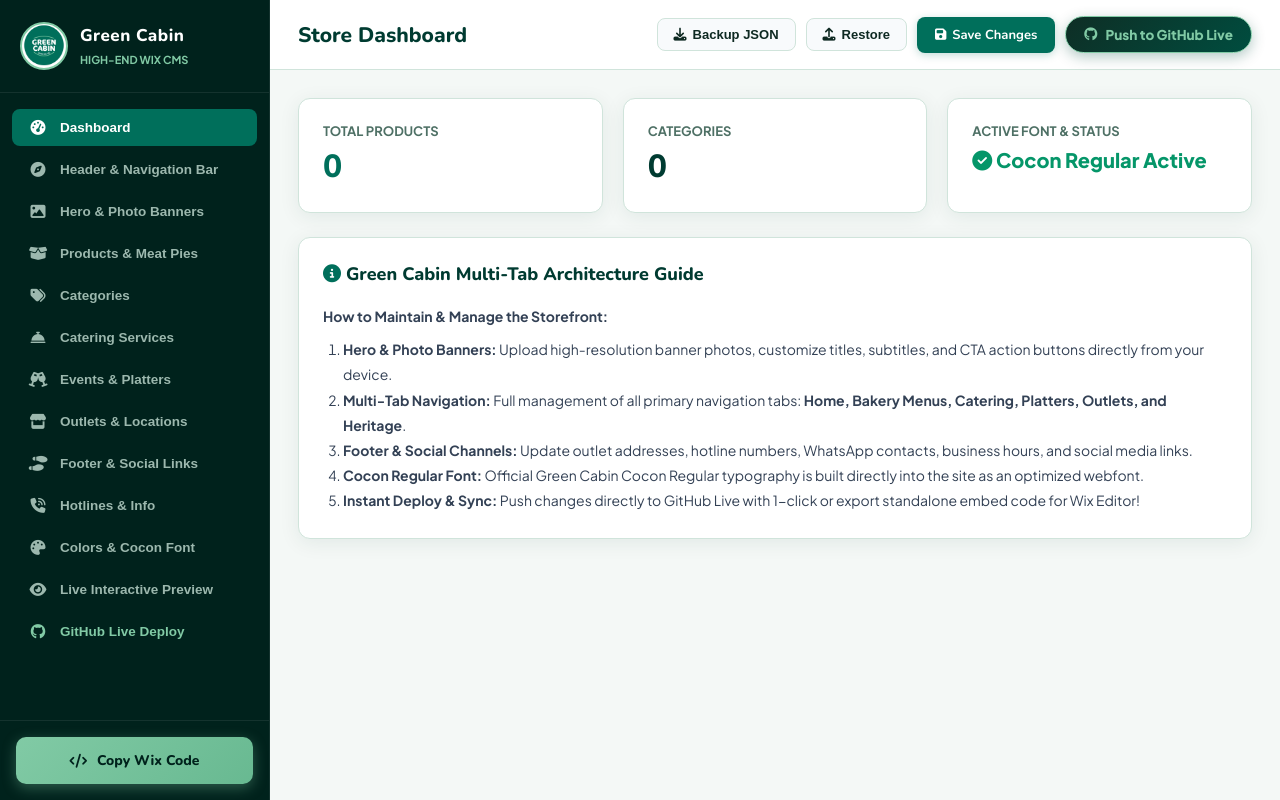
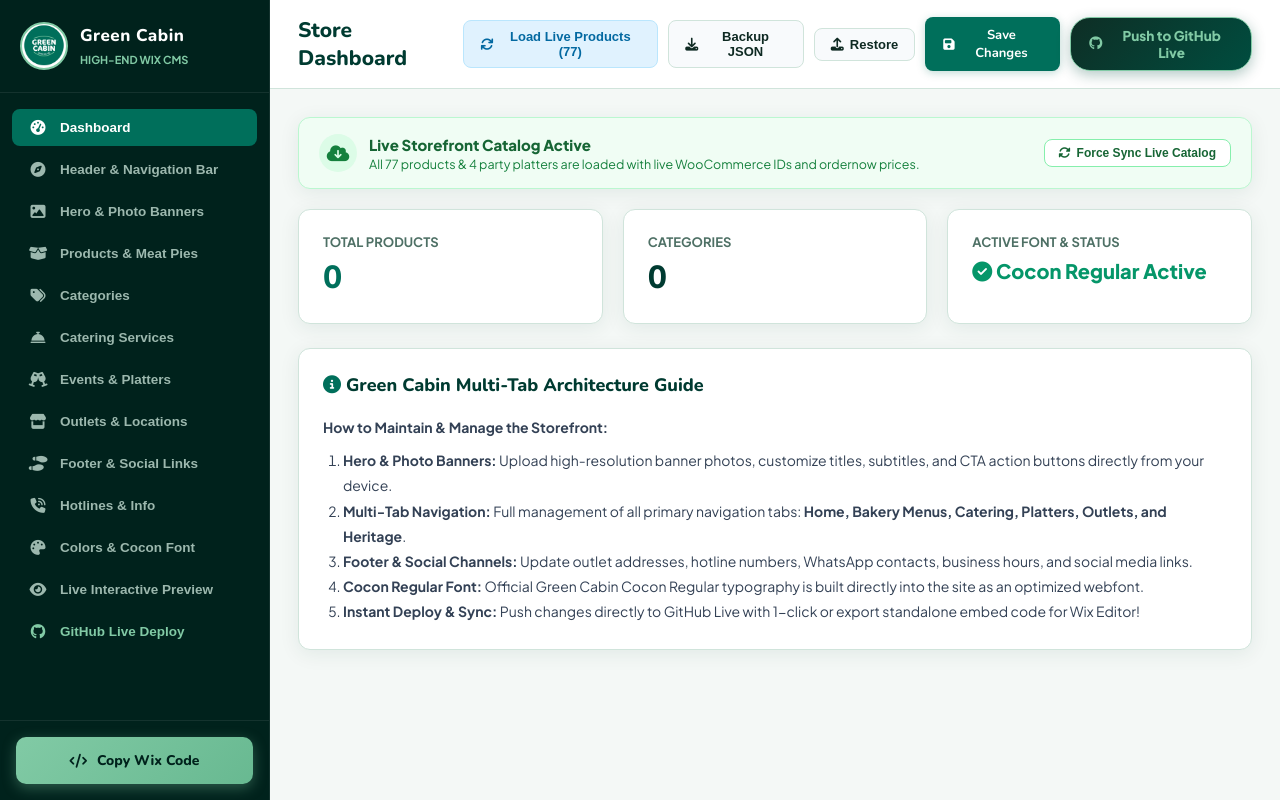
Before and after one commit to harshasenevirathne2000/greencabin, a plain HTML site: page admin.html in a window 1280 px wide. Drawn offline with nearby package versions, Linux system fonts and the light colour scheme; a web font is replaced by a local one.

Commit message:
Live Demo Storefront Preview for Green Cabin

```diff
--- a/admin.html
+++ b/admin.html
@@ -3,6 +3,9 @@
 <head>
   <meta charset="UTF-8">
   <meta name="viewport" content="width=device-width, initial-scale=1.0">
+  <meta http-equiv="Cache-Control" content="no-cache, no-store, must-revalidate">
+  <meta http-equiv="Pragma" content="no-cache">
+  <meta http-equiv="Expires" content="0">
   <link rel="icon" type="image/png" href="logo.png">
   <title>Green Cabin | High-End Store Manager & Wix CMS</title>
   <link rel="preconnect" href="https://fonts.googleapis.com">
@@ -587,6 +590,9 @@
     <header class="top-header">
       <h1 id="tab-title">Store Dashboard</h1>
       <div class="header-actions">
+        <button class="btn-secondary" onclick="forceSyncFromLiveSite(false)" title="Pull and load all 77 products from live site" style="background:#e0f2fe; color:#0369a1; border-color:#bae6fd; font-weight:700;">
+          <i class="fa-solid fa-arrows-rotate"></i> Load Live Products (77)
+        </button>
         <button class="btn-secondary" onclick="exportDataJSON()"><i class="fa-solid fa-download"></i> Backup JSON</button>
         <button class="btn-secondary" onclick="document.getElementById('import-file').click()"><i class="fa-solid fa-upload"></i> Restore</button>
         <input type="file" id="import-file" style="display:none;" onchange="importDataJSON(event)" accept=".json">
@@ -602,6 +608,24 @@
 
       <!-- ==================== TAB 1: DASHBOARD ==================== -->
       <div id="tab-dashboard" class="tab-content active">
+        <!-- LIVE CATALOG SYNC BANNER -->
+        <div class="card" style="margin-bottom: 20px; background:#f0fdf4; border:1px solid #bbf7d0; padding:16px 20px;">
+          <div style="display:flex; align-items:center; justify-content:space-between; flex-wrap:wrap; gap:12px;">
+            <div style="display:flex; align-items:center; gap:12px;">
+              <div style="width:38px; height:38px; border-radius:50%; background:#dcfce7; display:flex; align-items:center; justify-content:center; color:#15803d; font-size:18px;">
+                <i class="fa-solid fa-cloud-arrow-down"></i>
+              </div>
+              <div>
+                <h4 style="margin:0 0 2px 0; color:#166534; font-size:15px; font-weight:800;">Live Storefront Catalog Active</h4>
+                <p style="margin:0; font-size:12.5px; color:#15803d;">All 77 products & 4 party platters are loaded with live WooCommerce IDs and ordernow prices.</p>
+              </div>
+            </div>
+            <button class="btn-secondary" onclick="forceSyncFromLiveSite(false)" style="background:#ffffff; border-color:#86efac; color:#166534; font-weight:700; font-size:12px; padding:6px 14px;">
+              <i class="fa-solid fa-rotate"></i> Force Sync Live Catalog
+            </button>
+          </div>
+        </div>
+
         <div class="grid-3" style="margin-bottom: 24px;">
           <div class="card" style="margin-bottom:0;">
             <div style="font-size:13px; color:var(--admin-muted); font-weight:700;">TOTAL PRODUCTS</div>
@@ -3965,7 +3989,7 @@
         owner: (localStorage.getItem('gc_gh_owner') || 'harshasenevirathne2000').trim(),
         repo: (localStorage.getItem('gc_gh_repo') || 'greencabin').trim(),
         branch: (localStorage.getItem('gc_gh_branch') || 'gh-pages').trim(),
-        autoPush: localStorage.getItem('gc_gh_autopush') === 'true'
+        autoPush: localStorage.getItem('gc_gh_autopush') !== 'false'
       };
     }
 
@@ -4045,7 +4069,7 @@
       const cleanToken = (config.token || '').replace(/^Bearer\s+/i, '').replace(/^token\s+/i, '').trim();
       const res = await fetch(url, {
         headers: {
-          'Authorization': `Bearer ${cleanToken}`,
+          'Authorization': `token ${cleanToken}`,
           'Accept': 'application/vnd.github+json',
           'X-GitHub-Api-Version': '2022-11-28'
         }
@@ -4073,7 +4097,7 @@
       const res = await fetch(url, {
         method: 'PUT',
         headers: {
-          'Authorization': `Bearer ${cleanToken}`,
+          'Authorization': `token ${cleanToken}`,
           'Accept': 'application/vnd.github+json',
           'Content-Type': 'application/json',
           'X-GitHub-Api-Version': '2022-11-28'
```
